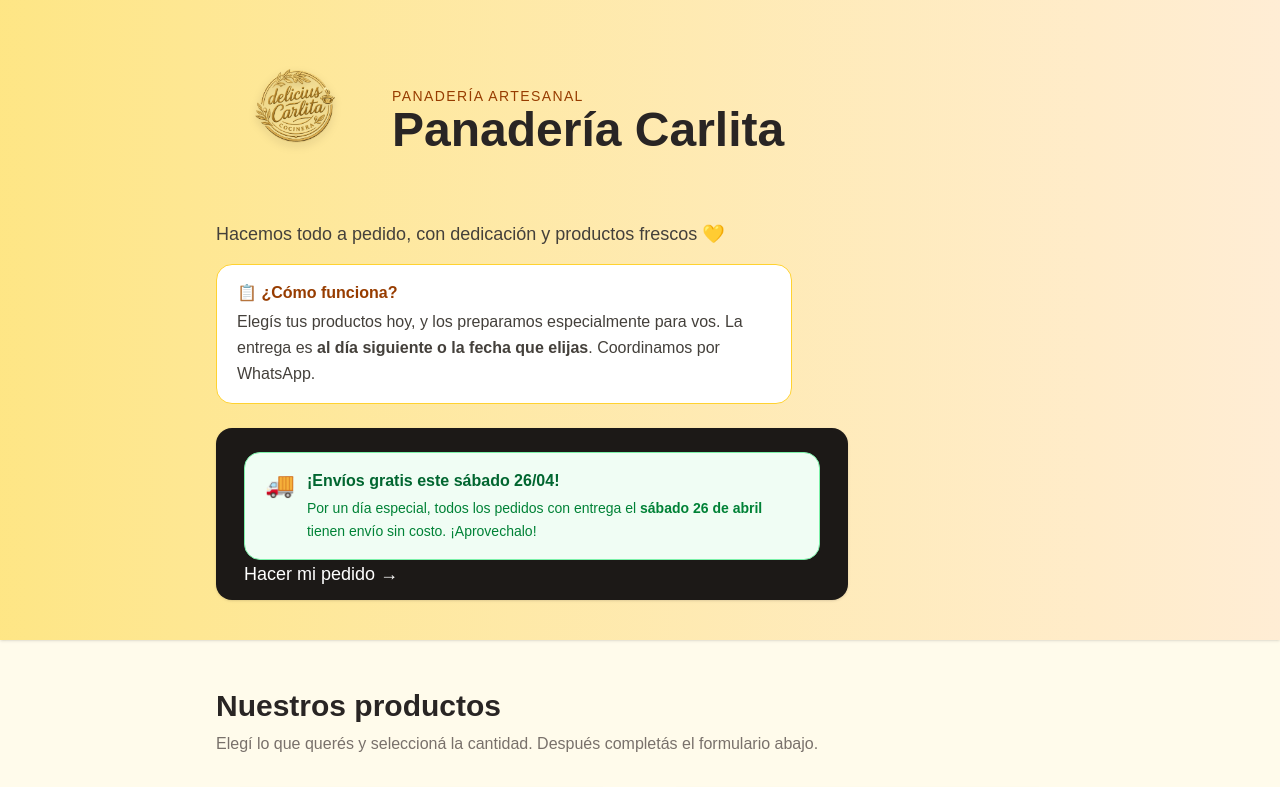
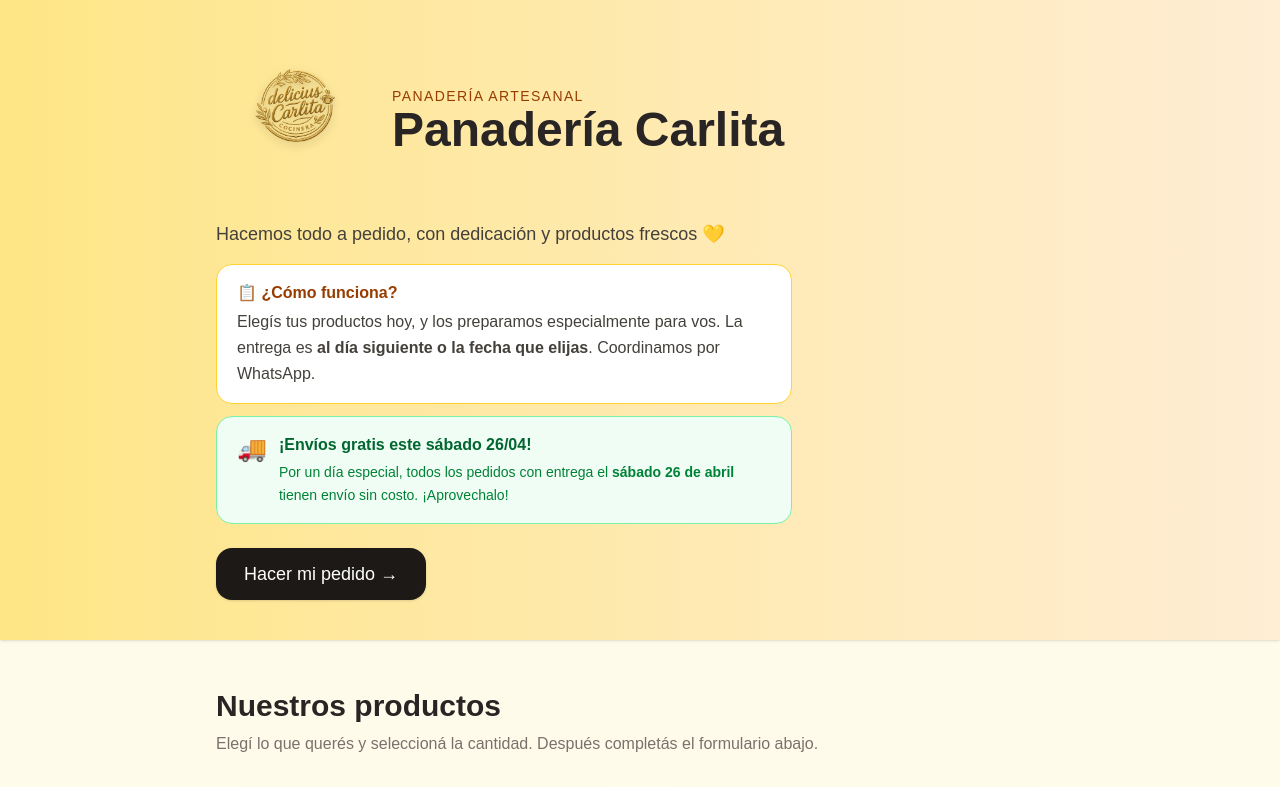
Before and after one commit to Zarzaandres/panaderia-carlita, a Next.js app: page / in a window 1280 px wide. Shown: the top 787 px of the page. Built offline with nearby package versions, Linux system fonts and the light colour scheme.

Commit message:
actulizar cambios nuevos

```diff
--- a/app/page.tsx
+++ b/app/page.tsx
@@ -231,11 +231,7 @@ export default function PanaderiaCarlitaWeb() {
               Coordinamos por WhatsApp.
             </p>
           </div>
-
-          <a
-            href="#pedido"
-            className="mt-6 inline-block rounded-2xl bg-stone-900 px-7 py-3 text-white text-lg shadow hover:scale-[1.02] transition"
-          >{/* ANUNCIO ENVÍOS GRATIS */}
+          {/* ANUNCIO ENVÍOS GRATIS */}
 <div className="mt-3 bg-green-50 border border-green-300 rounded-2xl px-5 py-4 max-w-xl flex items-start gap-3">
   <span className="text-2xl">🚚</span>
   <div>
@@ -245,6 +241,11 @@ export default function PanaderiaCarlitaWeb() {
     </p>
   </div>
 </div>
+
+          <a
+            href="#pedido"
+            className="mt-6 inline-block rounded-2xl bg-stone-900 px-7 py-3 text-white text-lg shadow hover:scale-[1.02] transition"
+          >
             Hacer mi pedido →
           </a>
         </div>
```
